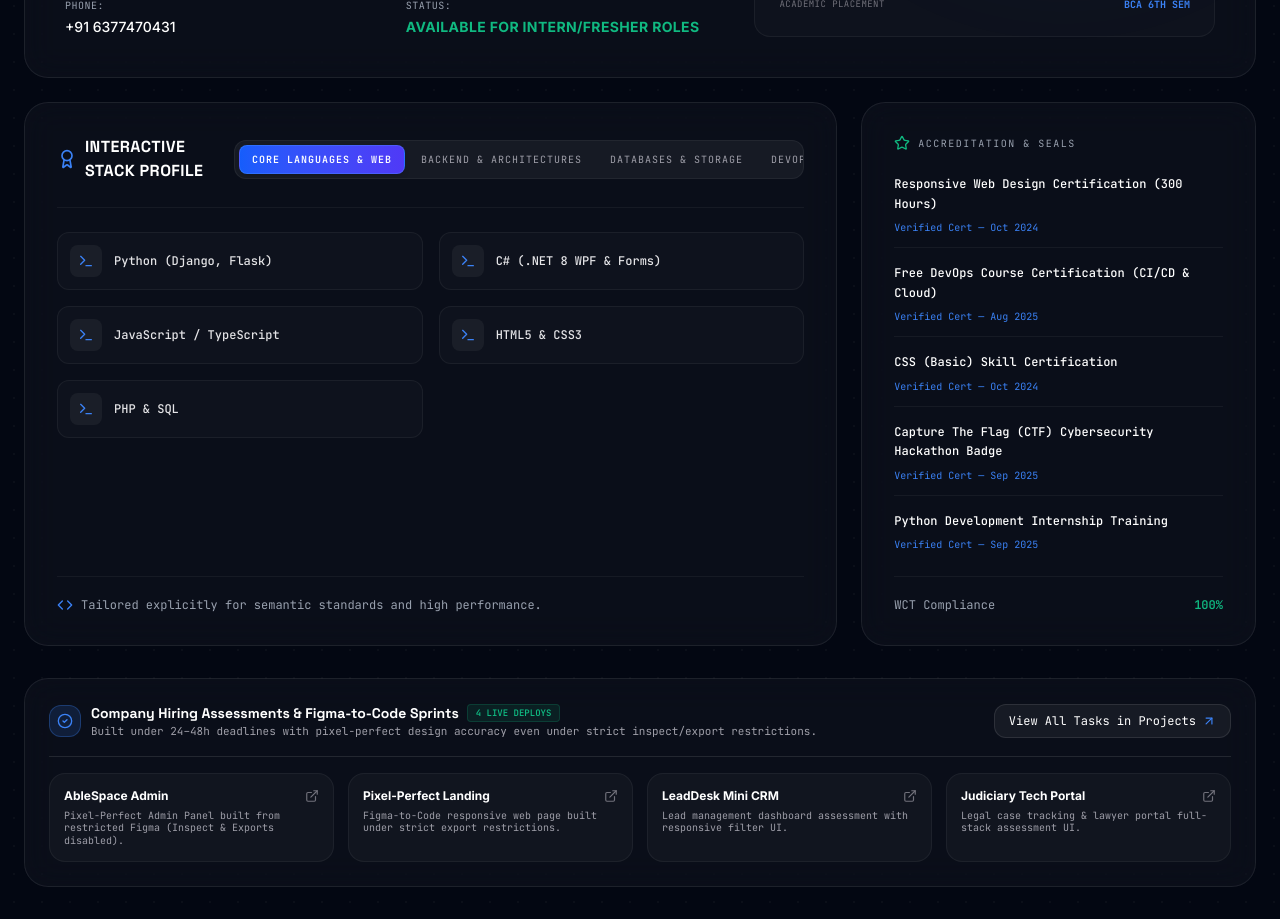
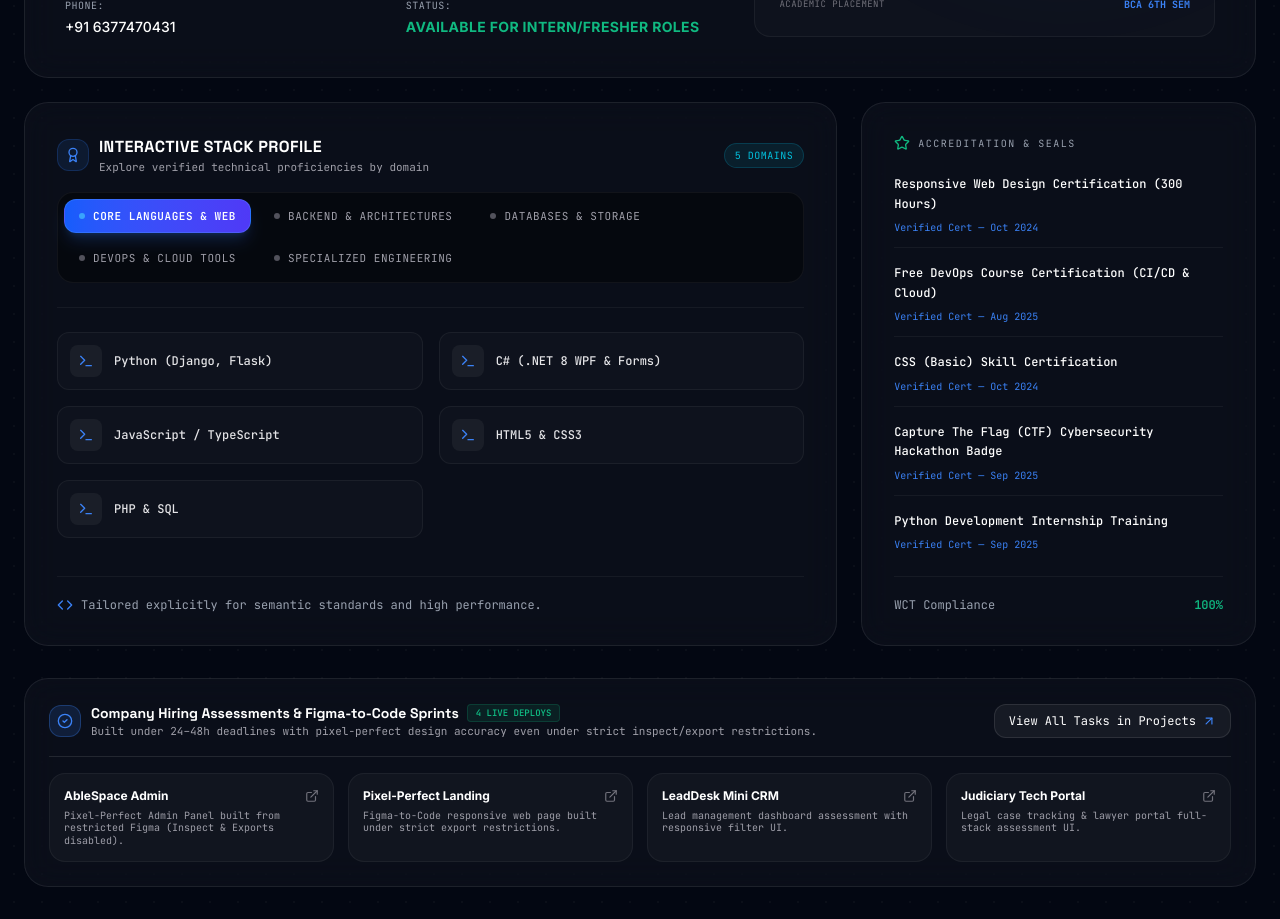
Before and after one commit to Kunal-CodeLab/Portfolio, a React (Vite) app: page / in a window 1280 px wide. Shown: the part 1400-2319 px from the top of the page. Built offline with nearby package versions, Linux system fonts and the light colour scheme; no server answers.

Commit message:
Fix DevOps skill tab clipping in BentoAbout

```diff
--- a/src/components/BentoAbout.tsx
+++ b/src/components/BentoAbout.tsx
@@ -1,6 +1,6 @@
 import { useState, useEffect } from "react";
 import { motion, AnimatePresence } from "motion/react";
-import { MapPin, Calendar, Award, Code, Globe, Terminal, Server, Star, CheckCircle2, ArrowUpRight, ExternalLink } from "lucide-react";
+import { MapPin, Calendar, Award, Code, Globe, Terminal, Server, Star, CheckCircle2, ArrowUpRight, ExternalLink, Database, Cloud } from "lucide-react";
 import { DEV_PROFILE, SKILL_CATEGORIES, CERTIFICATIONS } from "../data";
 import GitHubStats from "./GitHubStats";
 
@@ -138,26 +138,39 @@ export default function BentoAbout() {
           {/* Tile 3: Interactive Skills Stack (Takes 2 Columns) */}
           <div id="skills" className="md:col-span-2 glass-panel rounded-3xl p-5 sm:p-8 flex flex-col justify-between relative group">
             <div>
-              <div className="flex flex-col sm:flex-row items-start sm:items-center justify-between pb-6 border-b border-white/5 mb-6 gap-4">
-                <div className="flex items-center gap-2">
-                  <Award className="w-5 h-5 text-accent-blue shrink-0" />
-                  <h3 className="font-display text-md font-extrabold text-white tracking-wide uppercase">
-                    Interactive Stack Profile
-                  </h3>
+              <div className="pb-6 border-b border-white/5 mb-6">
+                <div className="flex flex-col sm:flex-row sm:items-center justify-between gap-3 mb-4">
+                  <div className="flex items-center gap-2.5">
+                    <div className="w-8 h-8 rounded-xl bg-blue-500/10 border border-blue-500/20 flex items-center justify-center shrink-0">
+                      <Award className="w-4 h-4 text-accent-blue" />
+                    </div>
+                    <div>
+                      <h3 className="font-display text-base font-extrabold text-white tracking-wide uppercase">
+                        Interactive Stack Profile
+                      </h3>
+                      <p className="text-[11px] font-mono text-zinc-400">
+                        Explore verified technical proficiencies by domain
+                      </p>
+                    </div>
+                  </div>
+                  <span className="self-start sm:self-auto text-[10px] font-mono text-cyan-400/90 bg-cyan-500/10 border border-cyan-500/20 px-2.5 py-1 rounded-full uppercase tracking-wider">
+                    {SKILL_CATEGORIES.length} Domains
+                  </span>
                 </div>
 
-                {/* Subcategory selectors */}
-                <div className="flex items-center gap-1 bg-white/5 rounded-xl p-1 border border-white/5 overflow-x-auto no-scrollbar max-w-full">
+                {/* Subcategory selectors - Flex Wrap so tabs never cut off */}
+                <div className="flex flex-wrap items-center gap-2 p-1.5 bg-black/40 rounded-2xl border border-white/5 w-full">
                   {SKILL_CATEGORIES.map((cat, idx) => (
                     <button
                       key={idx}
                       onClick={() => setActiveCategory(idx)}
-                      className={`text-[10px] font-mono tracking-widest uppercase px-3 py-1.5 rounded-lg whitespace-nowrap transition-all duration-300 ${
+                      className={`text-[11px] font-mono tracking-wider uppercase px-3.5 py-2 rounded-xl transition-all duration-300 flex items-center gap-2 ${
                         activeCategory === idx
-                          ? "bg-gradient-to-r from-blue-600 to-indigo-600 text-white shadow-md font-semibold border border-blue-400/30"
-                          : "text-zinc-400 hover:text-white hover:bg-white/5"
+                          ? "bg-gradient-to-r from-blue-600 to-indigo-600 text-white shadow-lg shadow-blue-500/20 font-semibold border border-blue-400/30"
+                          : "text-zinc-400 hover:text-white hover:bg-white/5 border border-transparent"
                       }`}
                     >
+                      <span className={`w-1.5 h-1.5 rounded-full ${activeCategory === idx ? "bg-cyan-300 animate-pulse" : "bg-zinc-600"}`} />
                       {cat.title}
                     </button>
                   ))}
@@ -180,11 +193,15 @@ export default function BentoAbout() {
                         key={index}
                         className="flex items-center gap-3 p-3 rounded-xl bg-white/[0.02] border border-white/5 hover:bg-white/[0.04] transition-all duration-300"
                       >
-                        <div className="p-2 rounded-lg bg-white/5 flex items-center justify-center">
-                          {activeCategory % 3 === 0 ? (
+                        <div className="p-2 rounded-lg bg-white/5 flex items-center justify-center shrink-0">
+                          {activeCategory === 0 ? (
                             <Terminal className="w-4 h-4 text-accent-blue" />
-                          ) : activeCategory % 3 === 1 ? (
+                          ) : activeCategory === 1 ? (
                             <Server className="w-4 h-4 text-accent-blue" />
+                          ) : activeCategory === 2 ? (
+                            <Database className="w-4 h-4 text-cyber-teal" />
+                          ) : activeCategory === 3 ? (
+                            <Cloud className="w-4 h-4 text-accent-blue" />
                           ) : (
                             <Globe className="w-4 h-4 text-cyber-teal" />
                           )}
```
